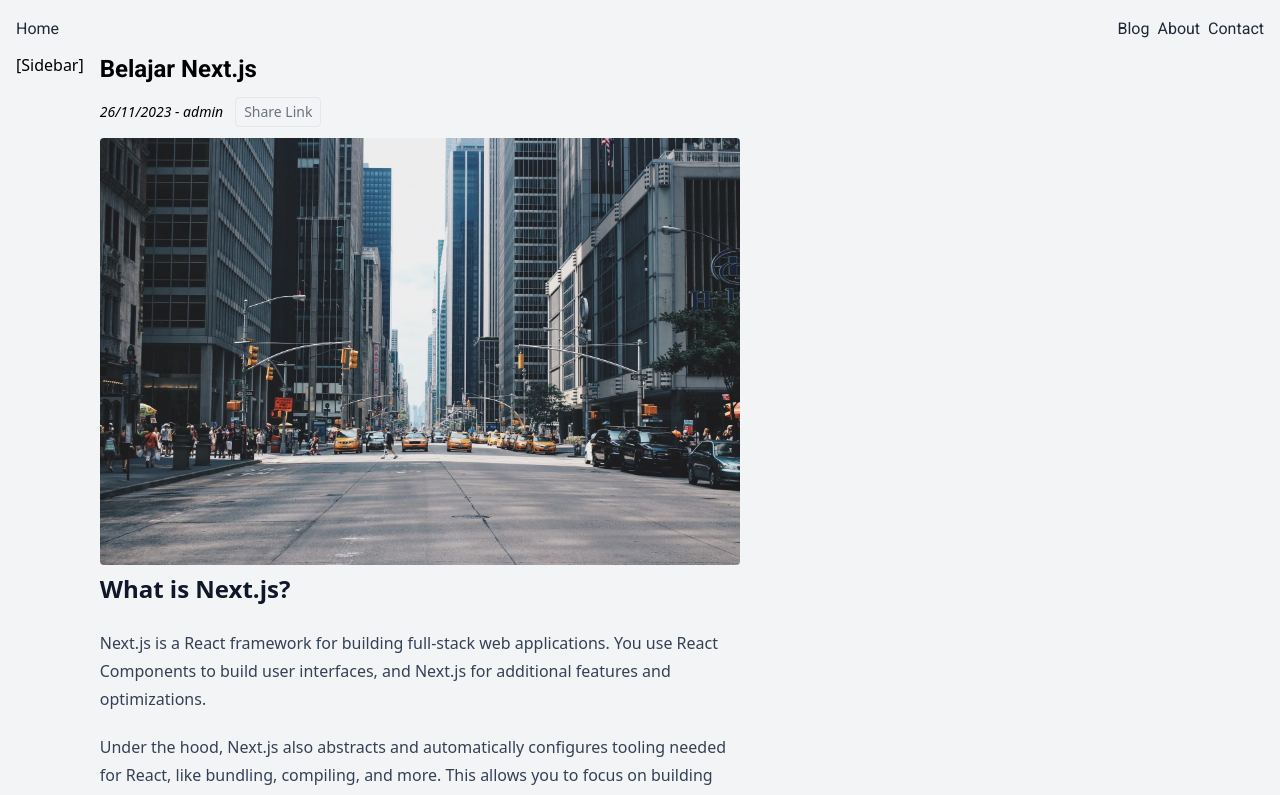
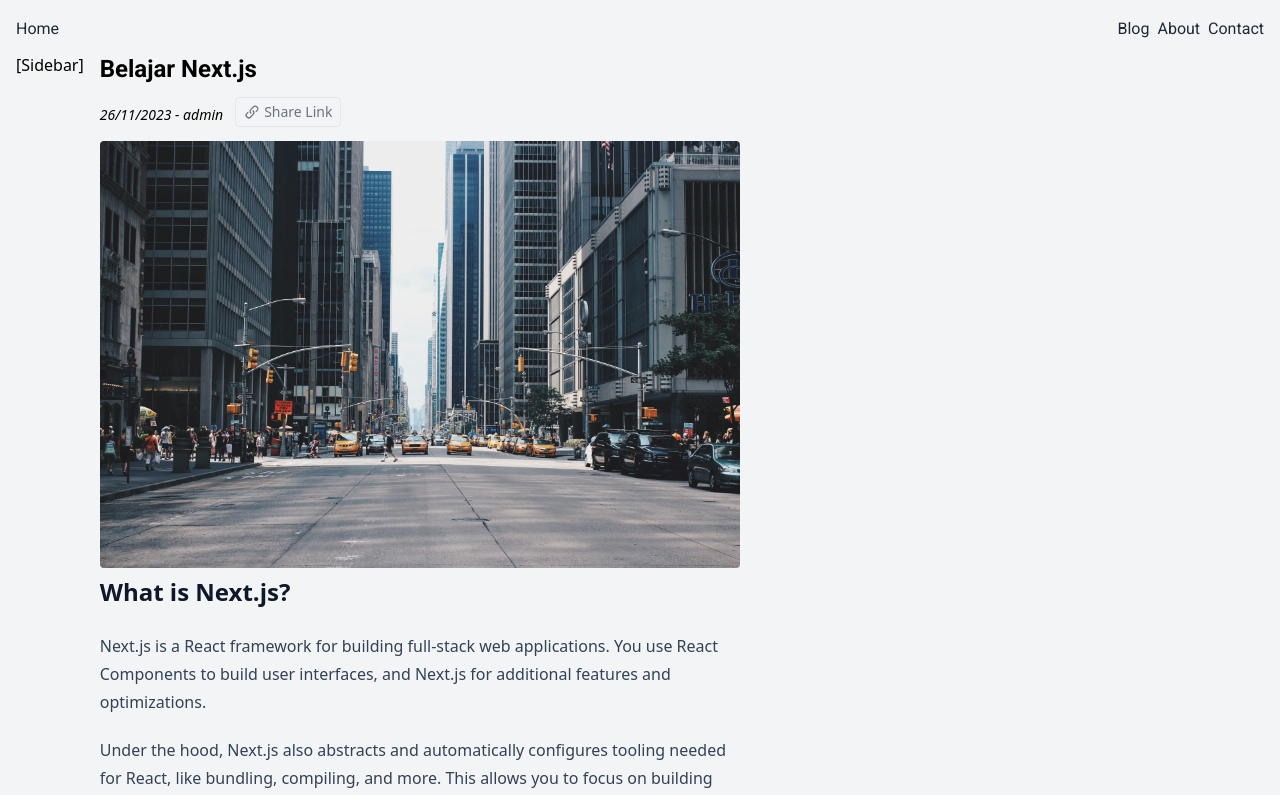
Before and after one commit to lunadiotic/learn-nextjs, a Next.js app: page /blog/belajar-nextjs in a window 1280 px wide. Shown: the top 795 px of the page. Built offline with nearby package versions, Linux system fonts and the light colour scheme.

Commit message:
percantik halaman web dengan icon berbasis tailwindcss

```diff
--- a/components/ShareLinkButton.jsx
+++ b/components/ShareLinkButton.jsx
@@ -1,5 +1,6 @@
 "use client";
 
+import { LinkIcon } from "@heroicons/react/20/solid";
 import { useState } from "react";
 
 export default function ShareLinkButton() {
@@ -13,8 +14,9 @@
   return (
     <button
       onClick={handleClick}
-      className="border px-2 py-1 rounded text-gray-500 text-sm hover:bg-gray-200 hover:text-gray-700"
+      className="border flex gap-1 items-center px-2 py-1 rounded text-gray-500 text-sm hover:bg-gray-200 hover:text-gray-700"
     >
+      <LinkIcon className="h-4 w-4" />
       {copied ? "Link Copied" : "Share Link"}
     </button>
   );
--- a/package.json
+++ b/package.json
@@ -9,6 +9,7 @@
     "lint": "next lint"
   },
   "dependencies": {
+    "@heroicons/react": "^2.0.18",
     "gray-matter": "^4.0.3",
     "marked": "^10.0.0",
     "next": "^14.0.2",
```
Also changed, not shown: 1 other file (tests, documents, lock files or other folders).
